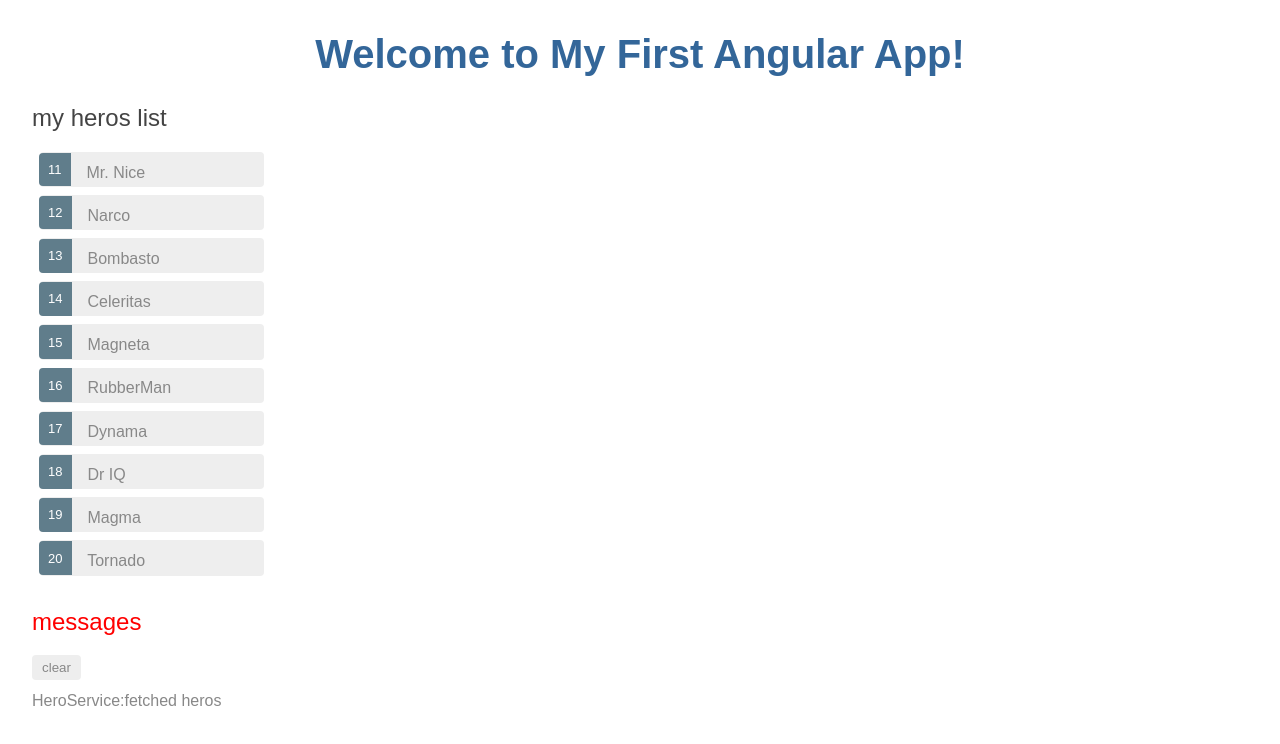
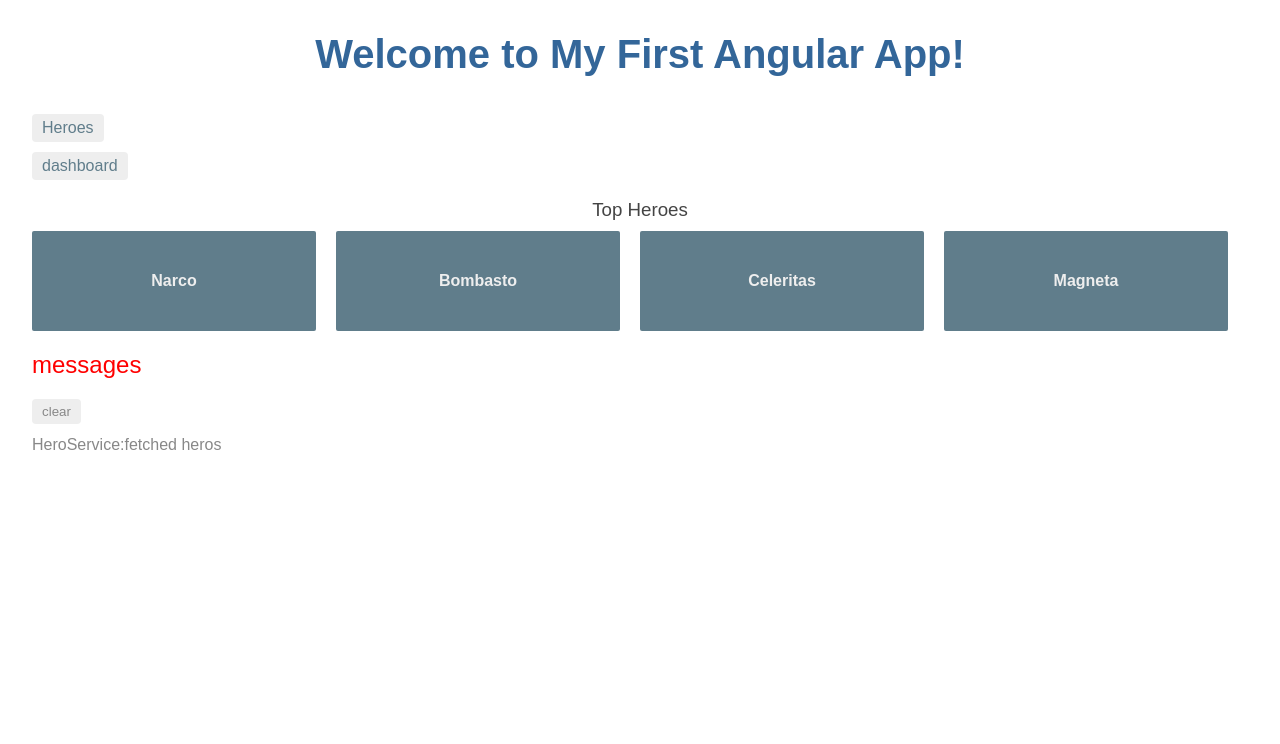
Before and after one commit to liyinggit/my-angular-app, an Angular app: page /dashboard in a window 1280 px wide. Before the commit this address led to /. Shown: the top 744 px of the page. Built offline with nearby package versions, Linux system fonts and the light colour scheme.

Commit message:
使用路由,多个组件使用heroserivice

```diff
--- a/src/app/app-routing.module.ts
+++ b/src/app/app-routing.module.ts
@@ -1,7 +1,17 @@
 import { NgModule } from '@angular/core';
 import { Routes, RouterModule } from '@angular/router';
+import { HeroesComponent }      from './heroes/heroes.component';
+import { DashboardComponent }   from './dashboard/dashboard.component';
+import { HeroDetailComponent }  from './hero-detail/hero-detail.component';
 
-const routes: Routes = [];
+//path：用于匹配浏览器地址栏中url的字符串
+//component:当导航到此路由时，路由器应该创建的组件
+const routes: Routes = [
+  { path: '', redirectTo: '/dashboard', pathMatch: 'full' }, //默认路径
+  {path:'heroes',component:HeroesComponent},
+  {path:'dashboard',component:DashboardComponent},
+  { path: 'detail/:id', component: HeroDetailComponent },
+];
 
 @NgModule({
   imports: [RouterModule.forRoot(routes)],
--- a/src/app/app.component.html
+++ b/src/app/app.component.html
@@ -5,8 +5,17 @@
   </h1>
 </div>
 
+<nav>
+  <a routerLink="/heroes">Heroes</a>
+</nav>
+<nav>
+  <a routerLink="/dashboard">dashboard</a>
+</nav>
+
 <!-- 要使用heros里定义的内容，要在这里添加 -->
-<app-heroes></app-heroes>
+<!-- <app-heroes></app-heroes> -->
+
+<!-- 添加路由出口 -->
+<router-outlet></router-outlet>
 
 <app-Messages></app-Messages>
-<!-- <router-outlet></router-outlet> -->
--- a/src/app/app.module.ts
+++ b/src/app/app.module.ts
@@ -7,13 +7,15 @@
 import { HeroesComponent } from './heroes/heroes.component';
 import { HeroDetailComponent } from './hero-detail/hero-detail.component';
 import { MessagesComponent } from './Messages/Messages.component';
+import { DashboardComponent } from './dashboard/dashboard.component';
 
 @NgModule({
    declarations: [
       AppComponent,
       HeroesComponent,
       HeroDetailComponent,
-      MessagesComponent
+      MessagesComponent,
+      DashboardComponent
    ],
    imports: [
       BrowserModule,
--- /dev/null
+++ b/src/app/dashboard/dashboard.component.css
@@ -0,0 +1,63 @@
+/* DashboardComponent's private CSS styles */
+[class*='col-'] {
+    float: left;
+    padding-right: 20px;
+    padding-bottom: 20px;
+  }
+  [class*='col-']:last-of-type {
+    padding-right: 0;
+  }
+  a {
+    text-decoration: none;
+  }
+  *, *:after, *:before {
+    -webkit-box-sizing: border-box;
+    -moz-box-sizing: border-box;
+    box-sizing: border-box;
+  }
+  h3 {
+    text-align: center;
+    margin-bottom: 0;
+  }
+  h4 {
+    position: relative;
+  }
+  .grid {
+    margin: 0;
+  }
+  .col-1-4 {
+    width: 25%;
+  }
+  .module {
+    padding: 20px;
+    text-align: center;
+    color: #eee;
+    max-height: 120px;
+    min-width: 120px;
+    background-color: #607d8b;
+    border-radius: 2px;
+  }
+  .module:hover {
+    background-color: #eee;
+    cursor: pointer;
+    color: #607d8b;
+  }
+  .grid-pad {
+    padding: 10px 0;
+  }
+  .grid-pad > [class*='col-']:last-of-type {
+    padding-right: 20px;
+  }
+  @media (max-width: 600px) {
+    .module {
+      font-size: 10px;
+      max-height: 75px; }
+  }
+  @media (max-width: 1024px) {
+    .grid {
+      margin: 0;
+    }
+    .module {
+      min-width: 60px;
+    }
+  }
--- /dev/null
+++ b/src/app/dashboard/dashboard.component.html
@@ -0,0 +1,8 @@
+<h3>Top Heroes</h3>
+<div class="grid grid-pad">
+  <a *ngFor="let hero of heroes" class="col-1-4" routerLink="/detail/{{hero.id}}">
+    <div class="module hero">
+      <h4>{{hero.name}}</h4>
+    </div>
+  </a>
+</div>
--- /dev/null
+++ b/src/app/dashboard/dashboard.component.ts
@@ -0,0 +1,26 @@
+import { Component, OnInit } from '@angular/core';
+import { Hero } from '../hero';
+import { HeroService } from '../hero.service';
+
+@Component({
+  selector: 'app-dashboard',
+  templateUrl: './dashboard.component.html',
+  styleUrls: ['./dashboard.component.css']
+})
+export class DashboardComponent implements OnInit {
+
+  heroes: Hero[] = [];
+
+  constructor(private heroService: HeroService) { }
+
+  ngOnInit() {
+    this.getHeroes();
+  }
+
+  //会截取第二道第五道的英雄，返回2.3.4.5
+  getHeroes(): void {
+    this.heroService.getHeroes()
+      .subscribe(heroes => this.heroes = heroes.slice(1, 5));
+  }
+
+}
--- a/src/app/hero-detail/hero-detail.component.html
+++ b/src/app/hero-detail/hero-detail.component.html
@@ -12,3 +12,5 @@
     </label>
   </div>
 </div>
+
+<button (click)="goBack()">go back</button>
--- a/src/app/hero-detail/hero-detail.component.ts
+++ b/src/app/hero-detail/hero-detail.component.ts
@@ -1,5 +1,8 @@
 import { Component, OnInit,Input } from '@angular/core';
 import { Hero } from '../hero';
+import { Location } from '@angular/common';
+import { HeroService }  from '../hero.service';
+import { ActivatedRoute } from '@angular/router';
 
 /**
  * 这个组件只是通过hero属性接收一个英雄对象并显示他
@@ -14,9 +17,27 @@
   //hero属性必须是一个带有@Input（）装饰器的输入属性，因为外部的HeroesComponent组件将会绑定他
   @Input() hero:Hero;
 
-  constructor() { }
+  constructor(
+    private route: ActivatedRoute,   //保存路由信息
+    private heroService: HeroService,  //获取显示的英雄
+    private location: Location   //与浏览器打交道
+  ) {}
 
-  ngOnInit() {
+  ngOnInit(): void {
+    this.getHero();
   }
 
+
+  //获取从html来的id
+  getHero(): void {
+    const id = +this.route.snapshot.paramMap.get('id');
+    this.heroService.getHero(id)
+      .subscribe(hero => this.hero = hero);
+  }
+
+
+  //回到上一个页面
+  goBack():void{
+    this.location.back();
+  }
 }
--- a/src/app/hero.service.ts
+++ b/src/app/hero.service.ts
@@ -28,4 +28,12 @@
   return of(HEROES);
 }
 
+
+//通过id获取某个英雄
+getHero(id:number):Observable<Hero>{
+
+  this.messageService.add(`HeroService: fetched hero id=${id}`);
+  return of(HEROES.find(hero => hero.id === id));
 }
+
+}
```
Also changed, not shown: 1 other file (tests, documents, lock files or other folders).
